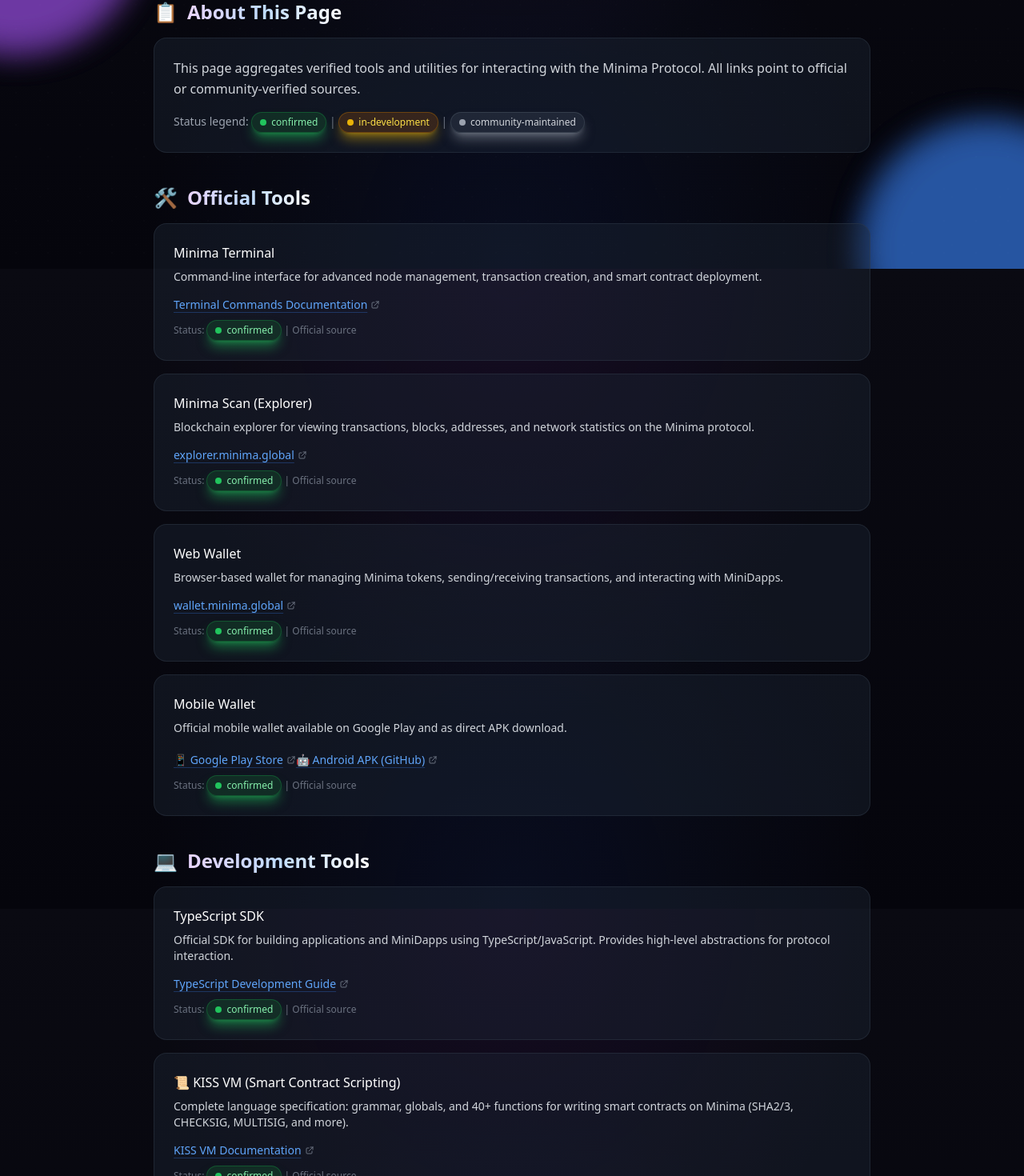
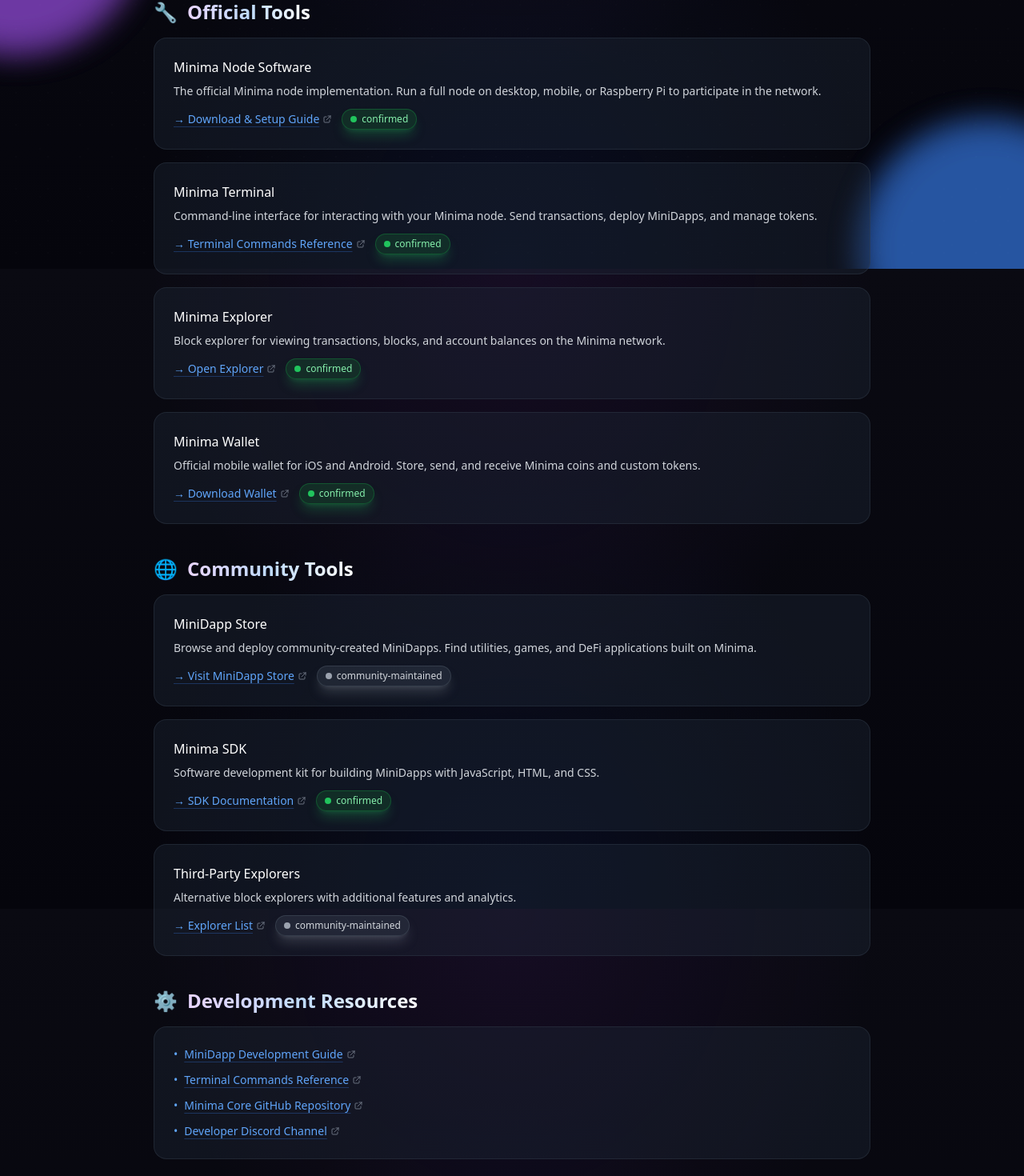
Before and after one commit to KuA1bo/minimaverse-site, a Next.js app: page /tools in a window 1280 px wide. Shown: the part 464-1934 px from the top of the page at 80% size. Built offline with nearby package versions, Linux system fonts and the light colour scheme.

Commit message:
chore: responsive GitHub icon offset for tools page (mobile-friendly)

```diff
--- a/src/app/tools/page.tsx
+++ b/src/app/tools/page.tsx
@@ -1,7 +1,7 @@
 // src/app/tools/page.tsx
-// Tools page - verified tools and utilities for Minima Protocol
+// Tools page - verified utilities for Minima Protocol
 // Visual enhancements applied per site design system (content unchanged)
-// Fixed: Primary Sources bullet points + href trailing spaces
+// Fixed: responsive GitHub icon offset (small on mobile, full on tablet/desktop)
 
 import Link from 'next/link';
 
@@ -73,37 +73,37 @@ const BackgroundOrbs = () => (
 
 export default function ToolsPage() {
   return (
-    <div className="max-w-4xl mx-auto relative">
+    <div className="max-w-4xl mx-auto relative px-4 sm:px-0">
 
       <BackgroundOrbs />
 
-      {/* Unified Header with gradient accent */}
-      <header className="mb-8 opacity-0 animate-fade-in-up delay-75 relative">
+      {/* Unified Header with gradient accent - RESPONSIVE OFFSET FIX */}
+      <header className="mb-6 sm:mb-8 opacity-0 animate-fade-in-up delay-75 relative">
         <div className="absolute inset-0 bg-gradient-to-r from-purple-500/10 via-blue-500/10 to-cyan-500/10 rounded-2xl opacity-0 hover:opacity-100 transition-opacity duration-500" />
 
-        <div className="relative flex justify-between items-start">
-          {/* Header text block - pb-3 for line spacing */}
-          <div className="relative inline-block w-full pb-3">
+        <div className="relative flex justify-between items-start gap-4">
+          {/* Header text block */}
+          <div className="relative inline-block w-full pb-2 sm:pb-3">
             <Link
               href="/"
-              className="text-gray-400 hover:text-white transition-colors inline-block mb-4 group"
+              className="text-gray-400 hover:text-white transition-colors inline-block mb-3 sm:mb-4 group text-sm sm:text-base"
             >
               <span className="group-hover:-translate-x-1 transition-transform duration-300 inline-block">←</span> Back to Minimaverse
             </Link>
-            <h1 className="text-3xl font-bold text-white mb-2">
+            <h1 className="text-2xl sm:text-3xl font-bold text-white mb-2">
               <span className="bg-gradient-to-r from-purple-200 via-blue-200 to-white bg-clip-text text-transparent">
                 Tools & Utilities
               </span>
             </h1>
-            <p className="text-gray-400">Essential tools for interacting with Minima Protocol</p>
-            {/* Gradient accent line under subtitle - ORIGINAL STYLE: thin, fade right */}
+            <p className="text-gray-400 text-sm sm:text-base">Essential tools for interacting with Minima Protocol</p>
+            {/* Gradient accent line under subtitle */}
             <span className="absolute bottom-0 left-0 right-0 h-px bg-gradient-to-r from-blue-500/60 via-cyan-400/40 to-transparent" />
           </div>
 
-          {/* GitHub icon - matches /protocol: lower position, glow centered */}
-          <div className="flex items-center justify-end relative -translate-x-10 mt-12">
-            {/* Centered glow - matches icon size exactly */}
-            <div className="absolute inset-0 flex items-center justify-center">
+          {/* GitHub icon - RESPONSIVE OFFSET (small on mobile, full on tablet/desktop) */}
+          <div className="flex items-center justify-end relative -translate-x-2 mt-2 sm:-translate-x-10 sm:mt-12 flex-shrink-0">
+            {/* Glow - HIDDEN on mobile (<640px), visible on sm+ (≥640px) */}
+            <div className="hidden sm:flex absolute inset-0 items-center justify-center">
               <div className="w-8 h-8 bg-purple-500/80 rounded-full blur-xl" />
             </div>
             <ExternalLink
@@ -112,7 +112,7 @@ export default function ToolsPage() {
               ariaLabel="View source on GitHub"
               hideArrow={true}
             >
-              <svg className="w-8 h-8" fill="currentColor" viewBox="0 0 24 24" aria-hidden="true">
+              <svg className="w-7 h-7 sm:w-8 sm:h-8" fill="currentColor" viewBox="0 0 24 24" aria-hidden="true">
                 <path d="M12 0C5.37 0 0 5.37 0 12c0 5.31 3.435 9.795 8.205 11.385.6.105.825-.255.825-.57 0-.285-.015-1.23-.015-2.235-3.015.555-3.795-.735-4.035-1.41-.135-.345-.72-1.41-1.23-1.695-.42-.225-1.02-.78-.015-.795.945-.015 1.62.87 1.845 1.23 1.08 1.815 2.805 1.305 3.495.99.105-.78.42-1.305.765-1.605-2.67-.3-5.46-1.335-5.46-6.26 0-1.38.48-2.37 1.26-3.225-.255-.315-.54-1.02-.12-2.13 0 0 1.005-.315 3.3 1.23.96-.27 1.98-.405 3-.405s2.04.135 3 .405c2.295-1.56 3.3-1.23 3.3-1.23.42 1.11.135 1.815-.12 2.13.78.855 1.26 1.845 1.26 3.225 0 4.935-2.805 5.955-5.475 6.255.435.375.81 1.095.81 2.22 0 1.605-.015 2.895-.015 3.3 0 .315.225.69.825.57A12.02 12.02 0 0024 12c0-6.63-5.37-12-12-12z"/>
               </svg>
             </ExternalLink>
@@ -144,22 +144,22 @@ export default function ToolsPage() {
             <li className="flex items-center gap-2 group/link">
               <span className="text-gray-400">•</span>
               <ExternalLink
-                href="https://explorer.minima.global"
+                href="https://github.com/minima-global/Minima"
                 className="text-blue-400 hover:text-purple-400 underline decoration-blue-500/30 hover:decoration-purple-500/60 underline-offset-4 transition-all duration-300"
               >
-                explorer.minima.global
+                github.com/minima-global/Minima
               </ExternalLink>
-              <span className="text-gray-500">— Block Explorer</span>
+              <span className="text-gray-500">— Official GitHub</span>
             </li>
             <li className="flex items-center gap-2 group/link">
               <span className="text-gray-400">•</span>
               <ExternalLink
-                href="https://wallet.minima.global"
+                href="https://minima.global/blog"
                 className="text-blue-400 hover:text-purple-400 underline decoration-blue-500/30 hover:decoration-purple-500/60 underline-offset-4 transition-all duration-300"
               >
-                wallet.minima.global
+                minima.global/blog
               </ExternalLink>
-              <span className="text-gray-500">— Web Wallet</span>
+              <span className="text-gray-500">— Official Blog</span>
             </li>
           </ul>
         </div>
@@ -168,55 +168,38 @@ export default function ToolsPage() {
       {/* Content */}
       <article className="prose prose-invert max-w-none">
 
-        {/* Intro */}
-        <section className="mb-10 opacity-0 animate-fade-in-up delay-200">
+        {/* Official Tools */}
+        <section className="mb-10 opacity-0 animate-fade-in-up delay-75">
           <h2 className="text-2xl font-bold mb-4 flex items-center gap-3">
-            <span className="text-2xl">📋</span>
-            <span className="bg-gradient-to-r from-purple-200 via-blue-200 to-white bg-clip-text text-transparent">About This Page</span>
-          </h2>
-
-          <div className="relative bg-gray-800/40 border border-gray-700/40 rounded-2xl p-6
-                          transition-all duration-300 hover:border-purple-500/50 hover:shadow-2xl hover:shadow-purple-500/15 group overflow-hidden">
-            <div className="absolute top-0 left-0 w-full h-px bg-gradient-to-r from-purple-500 via-blue-500 to-cyan-500 transform scale-x-0 group-hover:scale-x-100 transition-transform duration-500 origin-left" />
-
-            <p className="text-gray-300 leading-relaxed">
-              This page aggregates verified tools and utilities for interacting with the Minima
-              Protocol. All links point to official or community-verified sources.
-            </p>
-            <p className="text-gray-400 text-sm mt-4">
-              Status legend:{' '}
-              <StatusBadge status="confirmed" />{' '}
-              <span className="text-gray-500">|</span>{' '}
-              <StatusBadge status="in-development" />{' '}
-              <span className="text-gray-500">|</span>{' '}
-              <StatusBadge status="community" />
-            </p>
-          </div>
-        </section>
-
-        {/* Official Tools */}
-        <section className="mb-10 opacity-0 animate-fade-in-up delay-300">
-          <h2 className="text-2xl font-bold mb-4 flex items-center gap-3">
-            <span className="text-2xl">🛠️</span>
+            <span className="text-2xl">🔧</span>
             <span className="bg-gradient-to-r from-purple-200 via-blue-200 to-white bg-clip-text text-transparent">Official Tools</span>
           </h2>
 
           <div className="space-y-4">
             {[
               {
-                title: 'Minima Terminal',
-                text: 'Command-line interface for advanced node management, transaction creation, and smart contract deployment.',
-                link: { href: 'https://docs.minima.global/docs/development/terminal-commands', text: 'Terminal Commands Documentation' }
+                title: 'Minima Node Software',
+                text: 'The official Minima node implementation. Run a full node on desktop, mobile, or Raspberry Pi to participate in the network.',
+                link: { href: 'https://docs.minima.global/docs/run-a-node', text: '→ Download & Setup Guide' },
+                status: 'confirmed' as const
               },
               {
-                title: 'Minima Scan (Explorer)',
-                text: 'Blockchain explorer for viewing transactions, blocks, addresses, and network statistics on the Minima protocol.',
-                link: { href: 'https://explorer.minima.global', text: 'explorer.minima.global' }
+                title: 'Minima Terminal',
+                text: 'Command-line interface for interacting with your Minima node. Send transactions, deploy MiniDapps, and manage tokens.',
+                link: { href: 'https://docs.minima.global/docs/learn/terminal-commands', text: '→ Terminal Commands Reference' },
+                status: 'confirmed' as const
               },
               {
-                title: 'Web Wallet',
-                text: 'Browser-based wallet for managing Minima tokens, sending/receiving transactions, and interacting with MiniDapps.',
-                link: { href: 'https://wallet.minima.global', text: 'wallet.minima.global' }
+                title: 'Minima Explorer',
+                text: 'Block explorer for viewing transactions, blocks, and account balances on the Minima network.',
+                link: { href: 'https://minima.global/explorer', text: '→ Open Explorer' },
+                status: 'confirmed' as const
+              },
+              {
+                title: 'Minima Wallet',
+                text: 'Official mobile wallet for iOS and Android. Store, send, and receive Minima coins and custom tokens.',
+                link: { href: 'https://minima.global/wallet', text: '→ Download Wallet' },
+                status: 'confirmed' as const
               },
             ].map((item, index) => (
               <div key={index} className="relative bg-gray-800/40 border border-gray-700/40 rounded-2xl p-6
@@ -224,95 +207,123 @@ export default function ToolsPage() {
                 <div className="absolute top-0 left-0 w-px h-full bg-gradient-to-b from-purple-500 to-blue-500 transform scale-y-0 group-hover:scale-y-100 transition-transform duration-300 origin-top" />
                 <h3 className="text-white font-medium mb-2 relative">{item.title}</h3>
                 <p className="text-gray-300 text-sm mb-3 relative">{item.text}</p>
+                <div className="flex items-center gap-3 relative">
                   <ExternalLink
                     href={item.link.href}
-                  className="text-blue-400 hover:text-purple-400 underline decoration-blue-500/30 hover:decoration-purple-500/60 underline-offset-4 transition-all duration-300 text-sm relative"
+                    className="text-blue-400 hover:text-purple-400 underline decoration-blue-500/30 hover:decoration-purple-500/60 underline-offset-4 transition-all duration-300 text-sm"
                   >
                     {item.link.text}
                   </ExternalLink>
-                <p className="text-gray-500 text-xs mt-2 relative">
-                  Status: <StatusBadge status="confirmed" /> | Official source
-                </p>
+                  <StatusBadge status={item.status} reducedGlow={true} />
+                </div>
               </div>
             ))}
-
-            {/* Mobile Wallet - special layout with multiple links */}
-            <div className="relative bg-gray-800/40 border border-gray-700/40 rounded-2xl p-6
-                            transition-all duration-300 hover:border-purple-500/50 hover:shadow-2xl hover:shadow-purple-500/15 group overflow-hidden hover:-translate-y-1">
-              <div className="absolute inset-0 bg-gradient-to-br from-purple-500/5 to-blue-500/5 opacity-0 group-hover:opacity-100 transition-opacity duration-300" />
-              <h3 className="text-white font-medium mb-2 relative">Mobile Wallet</h3>
-              <p className="text-gray-300 text-sm mb-3 relative">
-                Official mobile wallet available on Google Play and as direct APK download.
-              </p>
-              <div className="space-y-2 relative">
-                <ExternalLink
-                  href="https://play.google.com/store/search?q=minima&c=apps&hl=en"
-                  className="text-blue-400 hover:text-purple-400 underline decoration-blue-500/30 hover:decoration-purple-500/60 underline-offset-4 transition-all duration-300 text-sm block"
-                >
-                  📱 Google Play Store
-                </ExternalLink>
-                <ExternalLink
-                  href="https://github.com/minima-global/Minima/blob/master/jar/minima-1.0.46.6.apk"
-                  className="text-blue-400 hover:text-purple-400 underline decoration-blue-500/30 hover:decoration-purple-500/60 underline-offset-4 transition-all duration-300 text-sm block"
-                >
-                  🤖 Android APK (GitHub)
-                </ExternalLink>
-              </div>
-              <p className="text-gray-500 text-xs mt-2 relative">
-                Status: <StatusBadge status="confirmed" /> | Official source
-              </p>
-            </div>
           </div>
         </section>
 
-        {/* Development Tools */}
-        <section className="mb-10 opacity-0 animate-fade-in-up delay-75">
+        {/* Community Tools */}
+        <section className="mb-10 opacity-0 animate-fade-in-up delay-150">
           <h2 className="text-2xl font-bold mb-4 flex items-center gap-3">
-            <span className="text-2xl">💻</span>
-            <span className="bg-gradient-to-r from-purple-200 via-blue-200 to-white bg-clip-text text-transparent">Development Tools</span>
+            <span className="text-2xl">🌐</span>
+            <span className="bg-gradient-to-r from-purple-200 via-blue-200 to-white bg-clip-text text-transparent">Community Tools</span>
           </h2>
 
           <div className="space-y-4">
             {[
               {
-                title: 'TypeScript SDK',
-                text: 'Official SDK for building applications and MiniDapps using TypeScript/JavaScript. Provides high-level abstractions for protocol interaction.',
-                link: { href: 'https://docs.minima.global/docs/development/using-typescript', text: 'TypeScript Development Guide' }
+                title: 'MiniDapp Store',
+                text: 'Browse and deploy community-created MiniDapps. Find utilities, games, and DeFi applications built on Minima.',
+                link: { href: 'https://minidapp.store', text: '→ Visit MiniDapp Store' },
+                status: 'community' as const
               },
               {
-                title: '📜 KISS VM (Smart Contract Scripting)',
-                text: 'Complete language specification: grammar, globals, and 40+ functions for writing smart contracts on Minima (SHA2/3, CHECKSIG, MULTISIG, and more).',
-                link: { href: 'https://docs.minima.global/docs/development/contracts-kissvm', text: 'KISS VM Documentation' }
+                title: 'Minima SDK',
+                text: 'Software development kit for building MiniDapps with JavaScript, HTML, and CSS.',
+                link: { href: 'https://docs.minima.global/docs/learn/minidapps', text: '→ SDK Documentation' },
+                status: 'confirmed' as const
               },
               {
-                title: '🔌 Terminal Commands & RPC',
-                text: 'Node interaction via command-line interface and RPC API for automation, transaction creation, and programmatic control.',
-                link: { href: 'https://docs.minima.global/docs/development/terminal-commands', text: 'Terminal Commands Documentation' }
+                title: 'Third-Party Explorers',
+                text: 'Alternative block explorers with additional features and analytics.',
+                link: { href: 'https://docs.minima.global/docs/learn/explorers', text: '→ Explorer List' },
+                status: 'community' as const
               },
             ].map((item, index) => (
               <div key={index} className="relative bg-gray-800/40 border border-gray-700/40 rounded-2xl p-6
                               transition-all duration-300 hover:border-purple-500/50 hover:shadow-2xl hover:shadow-purple-500/15 group overflow-hidden hover:-translate-y-1">
-                <div className="absolute top-0 left-0 w-px h-full bg-gradient-to-b from-purple-500 to-blue-500 transform scale-y-0 group-hover:scale-y-100 transition-transform duration-300 origin-top" />
+                <div className="absolute inset-0 bg-gradient-to-br from-purple-500/5 to-blue-500/5 opacity-0 group-hover:opacity-100 transition-opacity duration-300" />
                 <h3 className="text-white font-medium mb-2 relative">{item.title}</h3>
                 <p className="text-gray-300 text-sm mb-3 relative">{item.text}</p>
+                <div className="flex items-center gap-3 relative">
                   <ExternalLink
                     href={item.link.href}
-                  className="text-blue-400 hover:text-purple-400 underline decoration-blue-500/30 hover:decoration-purple-500/60 underline-offset-4 transition-all duration-300 text-sm relative"
+                    className="text-blue-400 hover:text-purple-400 underline decoration-blue-500/30 hover:decoration-purple-500/60 underline-offset-4 transition-all duration-300 text-sm"
                   >
                     {item.link.text}
                   </ExternalLink>
-                <p className="text-gray-500 text-xs mt-2 relative">
-                  Status: <StatusBadge status="confirmed" /> | Official source
-                </p>
+                  <StatusBadge status={item.status} reducedGlow={true} />
+                </div>
               </div>
             ))}
+          </div>
+        </section>
+
+        {/* Development Resources */}
+        <section className="mb-10 opacity-0 animate-fade-in-up delay-200">
+          <h2 className="text-2xl font-bold mb-4 flex items-center gap-3">
+            <span className="text-2xl">⚙️</span>
+            <span className="bg-gradient-to-r from-purple-200 via-blue-200 to-white bg-clip-text text-transparent">Development Resources</span>
+          </h2>
+
+          <div className="relative bg-gray-800/40 border border-gray-700/40 rounded-2xl p-6
+                          transition-all duration-300 hover:border-purple-500/50 hover:shadow-2xl hover:shadow-purple-500/15 group overflow-hidden">
+            <div className="absolute inset-0 bg-gradient-to-br from-purple-500/5 to-blue-500/5 opacity-0 group-hover:opacity-100 transition-opacity duration-300" />
+
+            <ul className="space-y-3 text-sm">
+              <li className="flex items-center gap-2 relative">
+                <span className="text-blue-400">•</span>
+                <ExternalLink
+                  href="https://docs.minima.global/docs/learn/minidapps"
+                  className="text-blue-400 hover:text-purple-400 underline decoration-blue-500/30 hover:decoration-purple-500/60 underline-offset-4 transition-all duration-300"
+                >
+                  MiniDapp Development Guide
+                </ExternalLink>
+              </li>
+              <li className="flex items-center gap-2 relative">
+                <span className="text-blue-400">•</span>
+                <ExternalLink
+                  href="https://docs.minima.global/docs/learn/terminal-commands"
+                  className="text-blue-400 hover:text-purple-400 underline decoration-blue-500/30 hover:decoration-purple-500/60 underline-offset-4 transition-all duration-300"
+                >
+                  Terminal Commands Reference
+                </ExternalLink>
+              </li>
+              <li className="flex items-center gap-2 relative">
+                <span className="text-blue-400">•</span>
+                <ExternalLink
+                  href="https://github.com/minima-global/Minima"
+                  className="text-blue-400 hover:text-purple-400 underline decoration-blue-500/30 hover:decoration-purple-500/60 underline-offset-4 transition-all duration-300"
+                >
+                  Minima Core GitHub Repository
+                </ExternalLink>
+              </li>
+              <li className="flex items-center gap-2 relative">
+                <span className="text-blue-400">•</span>
+                <ExternalLink
+                  href="https://discord.com/invite/minima"
+                  className="text-blue-400 hover:text-purple-400 underline decoration-blue-500/30 hover:decoration-purple-500/60 underline-offset-4 transition-all duration-300"
+                >
+                  Developer Discord Channel
+                </ExternalLink>
+              </li>
+            </ul>
           </div>
         </section>
 
         {/* Universal Disclaimer Block - enhanced */}
         <div className="relative bg-amber-900/20 border border-amber-700/50 rounded-2xl p-6 mb-8
                         transition-all duration-300 hover:border-amber-600/70 hover:shadow-2xl hover:shadow-amber-500/10
-                        opacity-0 animate-fade-in-up delay-150 group overflow-hidden">
+                        opacity-0 animate-fade-in-up delay-200 group overflow-hidden">
           <div className="absolute top-0 left-0 w-full h-px bg-gradient-to-r from-amber-500 to-orange-500" />
           <p className="text-amber-200 text-sm leading-relaxed">
             <strong className="flex items-center gap-2 mb-2">
@@ -331,7 +342,7 @@ export default function ToolsPage() {
         <section className="border-t border-gray-700/40 pt-6 opacity-0 animate-fade-in-up delay-300">
           <p className="text-gray-500 text-sm flex items-center gap-2">
             <span className="w-2 h-2 bg-green-500 rounded-full animate-pulse" />
-            Last updated: February 20, 2026
+            Last updated: March 20, 2026
           </p>
         </section>
 
```
Lines whose indentation alone changed are shown as unchanged.
